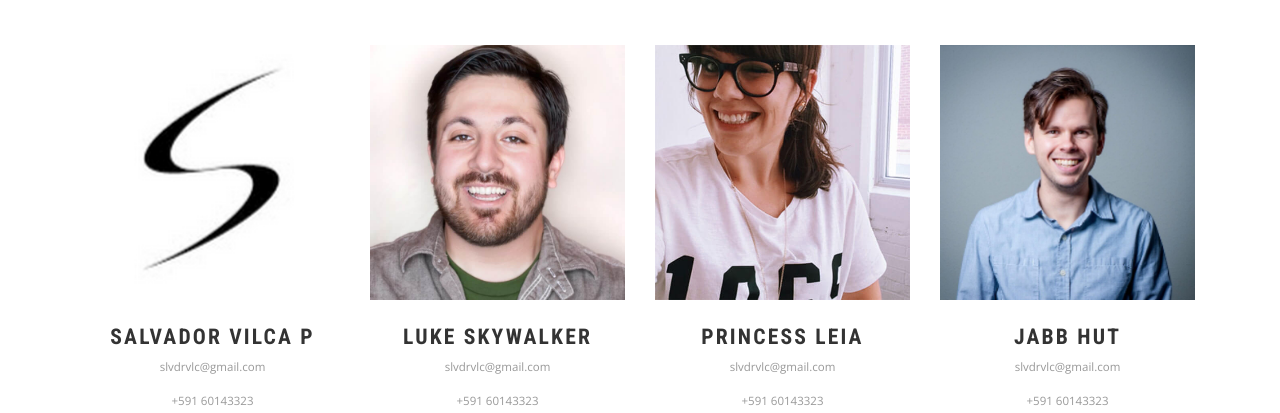
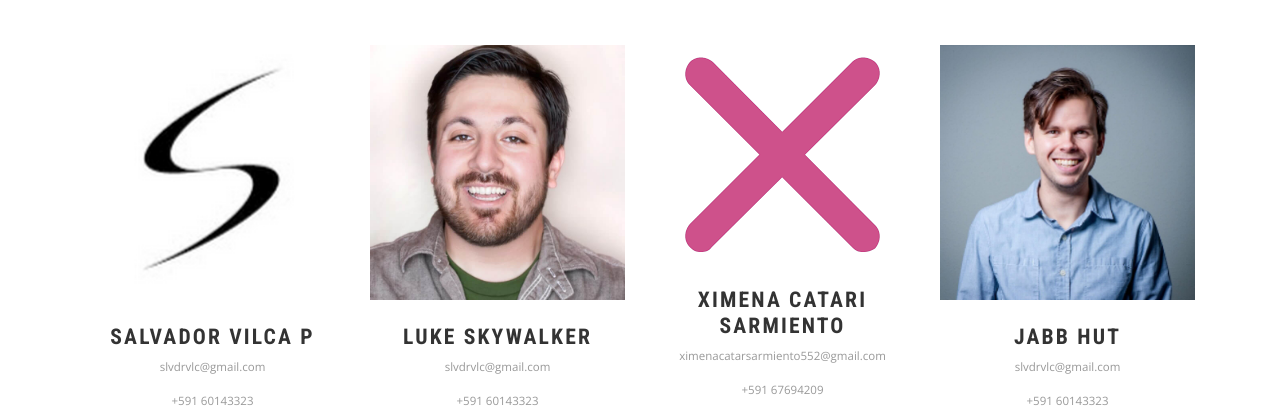
Before and after one commit to ximena-catari-sarmiento/test-github, a plain HTML site: page index.html in a window 1280 px wide. Shown: the part 3681-4094 px from the top of the page. Drawn offline with nearby package versions, Linux system fonts and the light colour scheme.

Commit message:
agregando mis cambios ximena catari correcto

```diff
--- a/index.html
+++ b/index.html
@@ -231,15 +231,15 @@
             </ul>
             <p class="small text-gray">Pellentesque habitant morbi tristique senectus et netus et malesuada fames ac turpis egestas.</p>
           </div>
-          <div class="col-lg-3 col-md-6 mb-4"><img src="img/person-3.jpg" alt="Princess Leia" class="img-fluid mb-4">
-            <h4 class="font-weight-bold text-uppercase"><a href="#" class="no-anchor-style">Princess Leia</a></h4>
-            <p class="small text-gray">slvdrvlc@gmail.com</p>
-            <p class="small text-gray">+591 60143323</p>
+          <div class="col-lg-3 col-md-6 mb-4"><img src="img/x.png" alt="Princess Leia" class="img-fluid mb-4">
+            <h4 class="font-weight-bold text-uppercase"><a href="#" class="no-anchor-style">XIMENA CATARI SARMIENTO</a></h4>
+            <p class="small text-gray">ximenacatarsarmiento552@gmail.com</p>
+            <p class="small text-gray">+591 67694209</p>
             <ul class="mb-0 list-inline mb-3">
               <li class="list-inline-item"><a href="#" class="social-link social-link-facebook"><i class="fab fa-facebook-f"></i></a></li>
               <li class="list-inline-item"><a href="#" class="social-link social-link-twitter"><i class="fab fa-twitter"></i></a></li>
               <li class="list-inline-item"><a href="#" class="social-link social-link-google-plus"><i class="fab fa-google-plus-g"></i></a></li>
-              <li class="list-inline-item"><a href="#" class="social-link social-link-instagram"><i class="fab fa-whatsapp"></i></a></li>
+              <li class="list-inline-item"><a href="https://wa.link/16kkln" class="social-link social-link-instagram"><i class="fab fa-whatsapp"></i></a></li>
               <li class="list-inline-item"><a href="#" class="social-link social-link-email"><i class="fab fa-github"></i></a></li>
             </ul>
             <p class="small text-gray">Pellentesque habitant morbi tristique senectus et netus et malesuada fames ac turpis egestas.</p>
```
Also changed, not shown: img/x.png (added).
